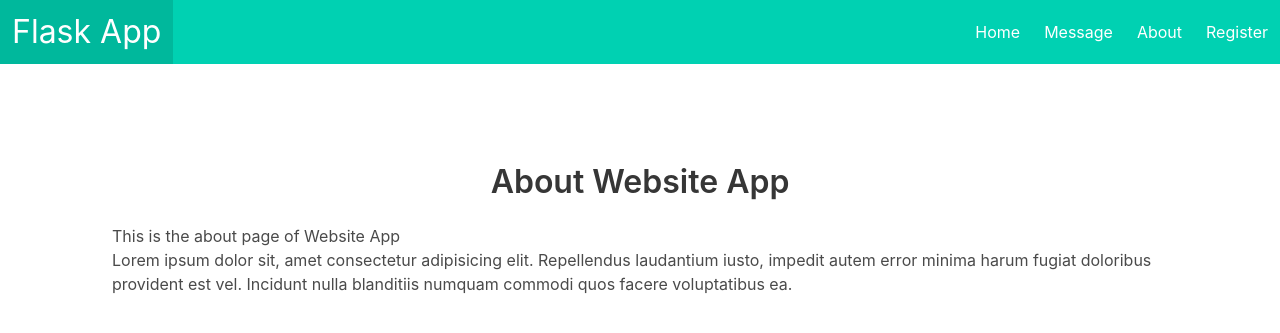
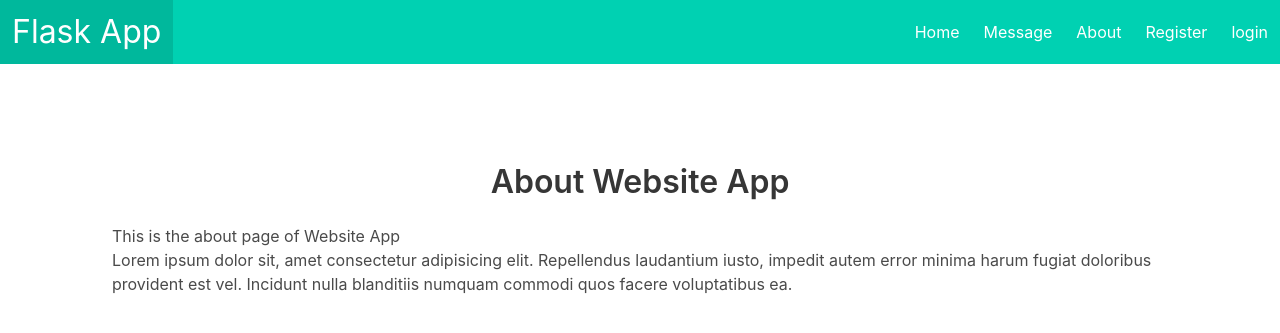
Before and after one commit to catbirdseatio/hello-flask, a Flask app: page /about in a window 1280 px wide. Shown: the top 333 px of the page. Run offline with Flask 3, Linux system fonts and the light colour scheme.

Commit message:
improved navbar for authenticated users

```diff
--- a/project/templates/base.html
+++ b/project/templates/base.html
@@ -48,7 +48,12 @@
             >Message</a
           >
           <a class="navbar-item" href="{{ url_for('pages.about')}}">About</a>
+          {% if current_user.is_authenticated %}
+            <a class="navbar-item" href="{{ url_for('users.logout')}}">Logout</a>
+          {% else %}
           <a class="navbar-item" href="{{ url_for('users.register')}}">Register</a>
+          <a class="navbar-item" href="{{ url_for('users.login')}}">login</a>
+          {% endif %}
         </div>
       </div>
     </nav>
```
